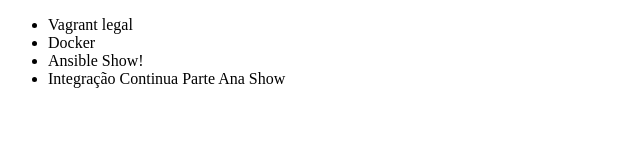
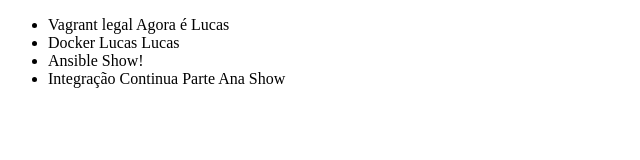
Before and after one commit to lvinicius94/novo-repositorio, a plain HTML site: page index.html in a window 1280 px wide. Shown: the whole page, without its empty margins (0-640 px from the left). Drawn offline with Linux system fonts and the light colour scheme.

Commit message:
Mudei tudo sou o Lucasgit status!

```diff
--- a/index.html
+++ b/index.html
@@ -6,8 +6,8 @@
 </head>
 <body>
     <ul>
-        <li>Vagrant legal</li>
-        <li>Docker</li>
+        <li>Vagrant legal Agora é Lucas </li>
+        <li>Docker Lucas Lucas</li>
         <li>Ansible Show!</li>
         <li>Integração Continua Parte Ana Show</li>
     </ul>
```
